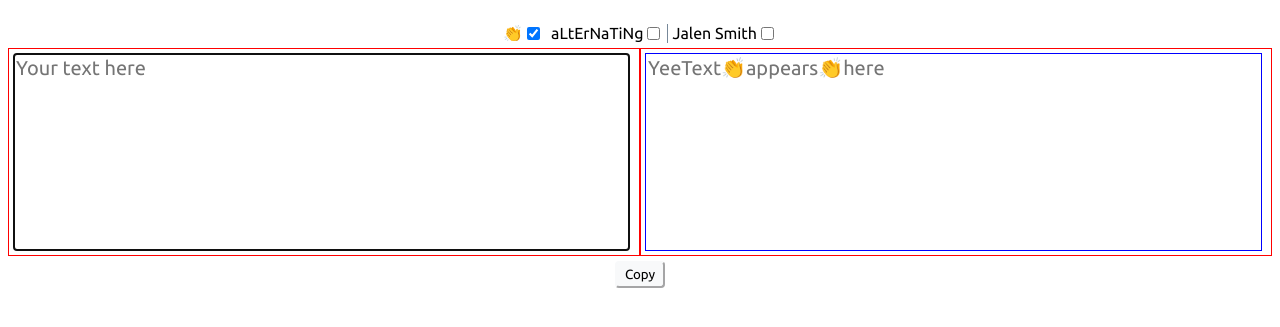
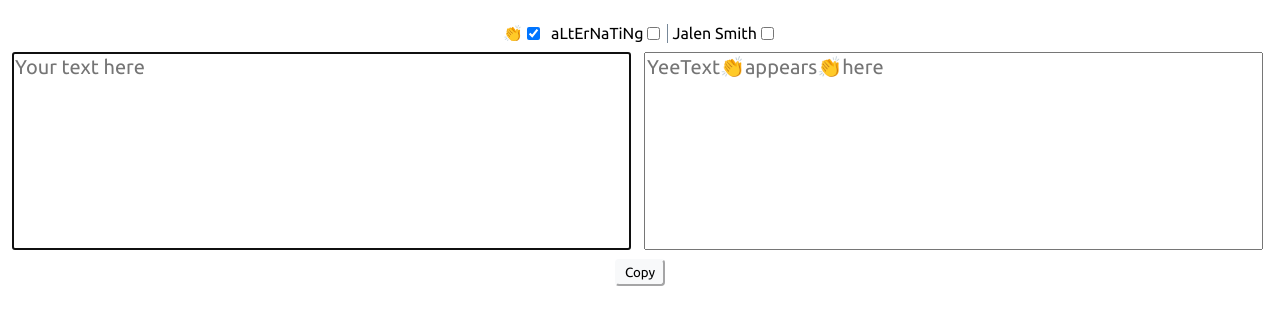
Before and after one commit to jeffbdye/YeeText, a website built with webpack: page public/index.html in a window 1280 px wide. Shown: the part 69-396 px from the top of the page. Built offline with nearby package versions, Linux system fonts and the light colour scheme.

Commit message:
Remove styles used for aligning DOM

```diff
--- a/public/style.css
+++ b/public/style.css
@@ -12,9 +12,6 @@
 .textarea-container div {
   flex: 1;
   height: 75%;
-  border: red;
-  border-width: 1px;
-  border-style: solid
 }
 
 textarea {
@@ -23,9 +20,6 @@ textarea {
   width: 98%;
   margin: 4px;
   resize: none;
-  border: blue;
-  border-width: 1px;
-  border-style: solid
 }
 
 .form-group {
```
